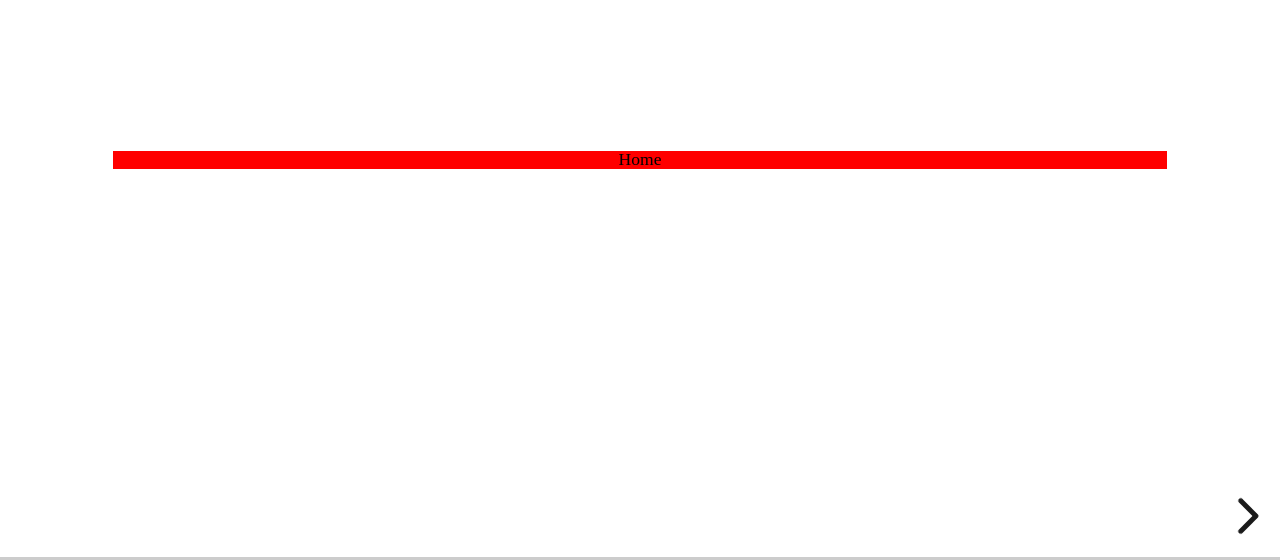
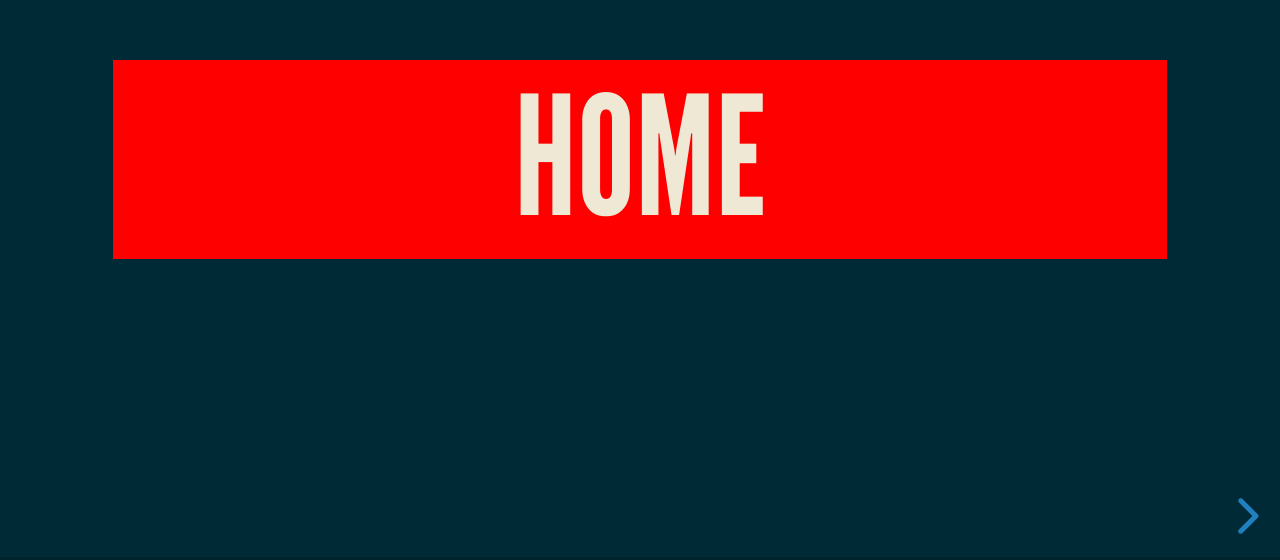
Before and after one commit to swel94/curso-html-css, a plain HTML site: page index.html in a window 1280 px wide. Shown: the part 240-800 px from the top of the page. Drawn offline with Linux system fonts and the light colour scheme.

Commit message:
Cmbios #2

```diff
--- a/index.html
+++ b/index.html
@@ -8,6 +8,7 @@
     <link rel="stylesheet" href="./CSS/reset.css">
     <link rel="stylesheet" href="./CSS/reveal.css">
     <link rel="stylesheet" href="./CSS/Style.css">
+    <link rel="stylesheet" href="./CSS/theme/moon.css">
 
 </head>
 <body>
```
